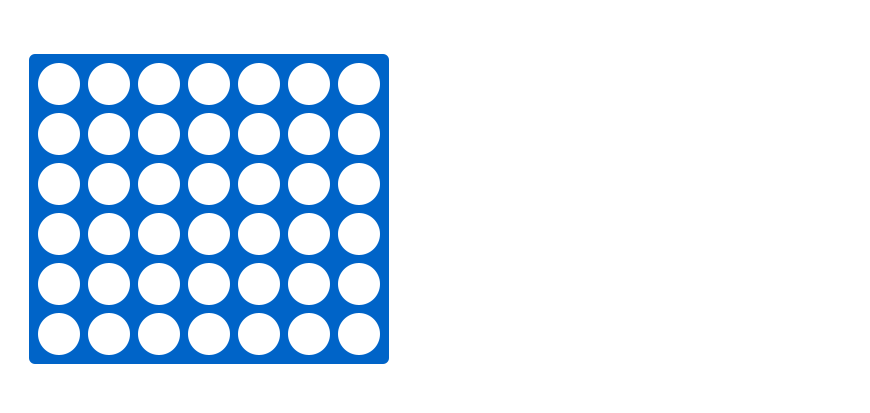
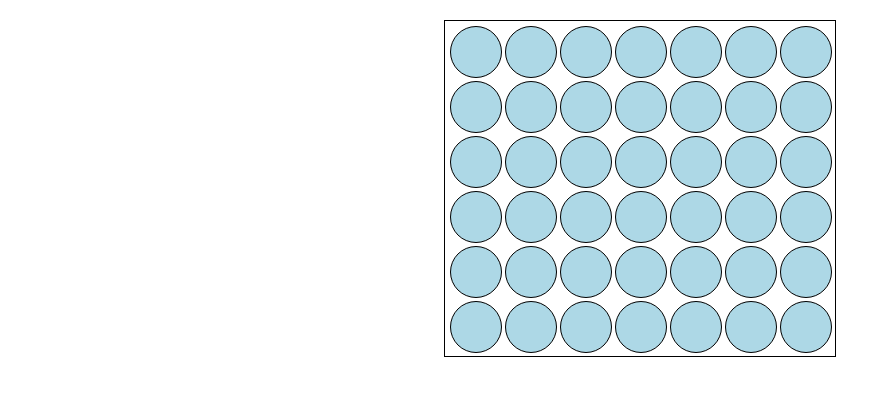
Before and after one commit to tluka4/Connect-Four, a plain HTML site: page index.html in a window 1280 px wide. Shown: the whole page, without its empty margins (0-870 px from the left). Drawn offline with Linux system fonts and the light colour scheme.

Commit message:
game board

```diff
--- a/index.html
+++ b/index.html
@@ -1,16 +1,78 @@
 <!DOCTYPE html>
 <html lang="en">
     <head>
-    <meta charset="UTF-8">
-    <meta name="viewport" content="width=device-width, initial-scale=1.0">
-    <link rel="stylesheet" href="style.css"/>
         <title>Connect 4</title>
+        <style>
+            /* Style the game board */
+            #game-board {
+                display: grid;
+                grid-template-columns: repeat(7, 50px); /* 7 columns */
+                grid-template-rows: repeat(6, 50px); /* 6 rows */
+                gap: 5px;
+                border: 1px solid black;
+                margin: 20px auto;
+                width: fit-content;
+                padding: 5px;
+            }
+            .cell {
+                width: 50px;
+                height: 50px;
+                border: 1px solid black;
+                border-radius: 50%;
+                display: flex;
+                align-items: center;
+                justify-content: center;
+                background-color: lightblue;
+            }
+        </style>
     </head>
     <body>
-    <div class="Game Board">
-        <img src="./images/Connect4Board.png">
-    </div>
+        <div id="game-board"></div>
 
-    <script src="script.js"></script>
+        <script>
+            const gameBoard = [
+                [0, 0, 0, 0, 0, 0, 0], // 0 represents an empty cell
+                [0, 0, 0, 0, 0, 0, 0],
+                [0, 0, 0, 0, 0, 0, 0],
+                [0, 0, 0, 0, 0, 0, 0],
+                [0, 0, 0, 0, 0, 0, 0],
+                [0, 0, 0, 0, 0, 0, 0]
+            ];
+
+            const boardElement = document.getElementById('game-board');
+
+            // Render the game board
+            function renderBoard() {
+                boardElement.innerHTML = '';
+                for (let row = 0; row < gameBoard.length; row++) {
+                    for (let col = 0; col < gameBoard[row].length; col++) {
+                        const cell = document.createElement('div');
+                        cell.className = 'cell';
+                        cell.dataset.row = row;
+                        cell.dataset.col = col;
+                        cell.addEventListener('click', () => handleMove(col));
+                        boardElement.appendChild(cell);
+                    }
+                }
+            }
+
+            // Handle a player move
+            function handleMove(col) {
+                // Find the lowest empty row in the selected column
+                let row = gameBoard.length - 1;
+                while (row >= 0 && gameBoard[row][col] !== 0) {
+                    row--;
+                }
+
+                // If the column is full, do nothing
+                if (row < 0) return;
+
+                // Update the game board and re-render
+                gameBoard[row][col] = 1; // Assuming player 1 for now
+                renderBoard();
+            }
+
+            renderBoard();
+        </script>
     </body>
     </html>
```
Lines whose indentation alone changed are shown as unchanged.
